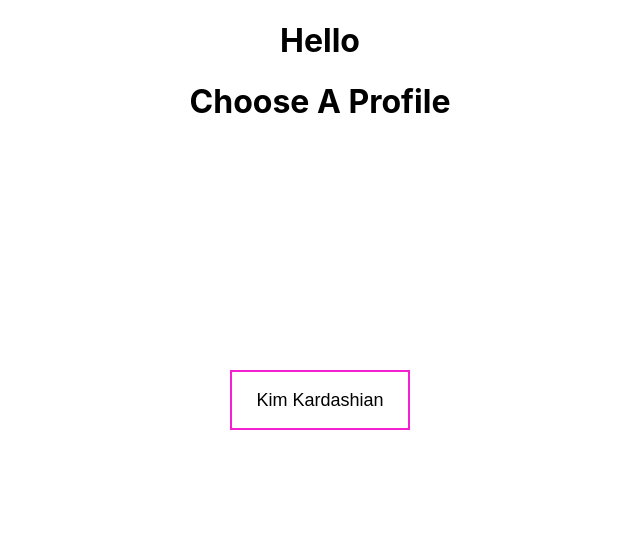
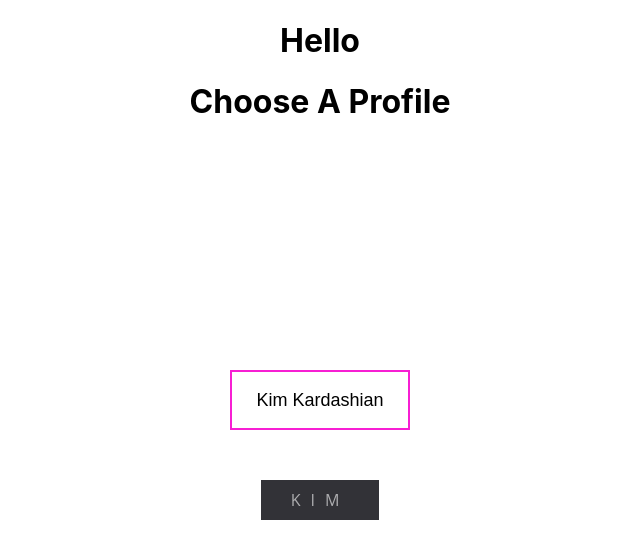
Before and after one commit to rosier101/Senior-Capstone, a React (Create React App) app: page / in a window 1280 px wide. Shown: the top 558 px of the page, without its empty margins (320-960 px from the left). Built offline with nearby package versions, Linux system fonts and the light colour scheme.

Commit message:
testing button 2

```diff
--- a/src/components/Buttons.js
+++ b/src/components/Buttons.js
@@ -20,6 +20,11 @@
         <span>Kim Kardashian</span>
       </button>
     </div>
+
+    <div class = "btn2">
+        <a href="#" class="btn-flip" data-back="Kardashian" data-front="Kim"></a>
+        </div>
+
   </div>
 
         </div>
--- a/src/styles/Buttons.css
+++ b/src/styles/Buttons.css
@@ -1,3 +1,5 @@
+/*Button 1*/
+
 @import url('https://fonts.googleapis.com/css?family=Lato:100&display=swap');
 
 .container {
@@ -53,3 +55,58 @@
   font-size: 18px;
   font-weight: 100;
 }
+
+/*Button 2*/
+
+.btn2{
+  margin-top: 50%;
+}
+
+.btn-flip {
+  opacity: 1;
+  outline: 0;
+  color: #fff;
+  line-height: 40px;
+  position: relative;
+  text-align: center;
+  letter-spacing: 10px;
+  display: inline-block;
+  text-decoration: none;
+  font-family: "Open Sans";
+  text-transform: uppercase;
+}
+.btn-flip:hover:after {
+  opacity: 2;
+  transform: translateY(0) rotateX(0);
+}
+.btn-flip:hover:before {
+  opacity: 0;
+  transform: translateY(50%) rotateX(90deg);
+}
+.btn-flip:after {
+  top: 0;
+  left: 0;
+  opacity: 0;
+  width: 170%;
+  color: #323237;
+  display: center;
+  transition: 0.5s;
+  position: absolute;
+  background: #adadaf;
+  content: attr(data-back);
+  transform: translateY(-50%) rotateX(90deg);
+}
+.btn-flip:before {
+  top: 0;
+  left: 0;
+  opacity: 1;
+  color: #adadaf;
+  display: block;
+  padding: 0 30px;
+  line-height: 40px;
+  transition: 0.5s;
+  position: relative;
+  background: #323237;
+  content: attr(data-front);
+  transform: translateY(0) rotateX(0);
+}
```
